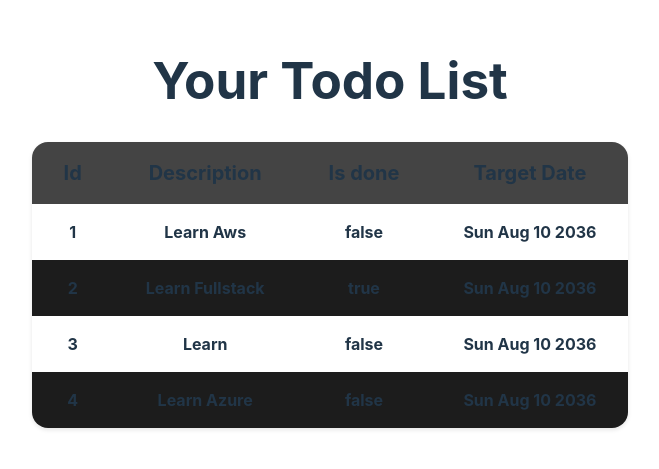
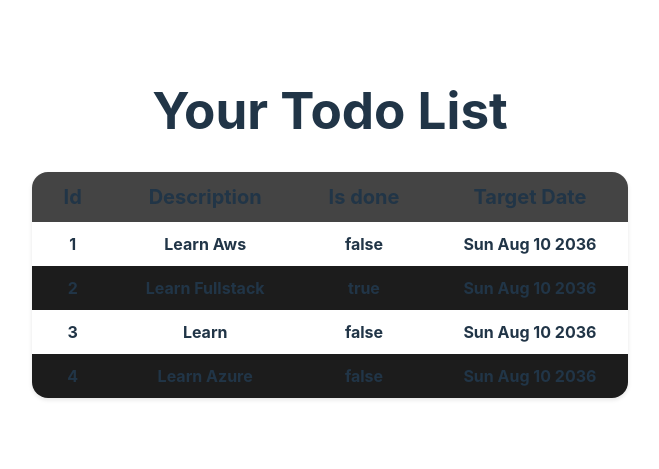
Before and after one commit to kfozla/React-Todo-App, a React (Vite) app: page /todos in a window 1280 px wide. Shown: the part 177-646 px from the top of the page, without its empty margins (310-969 px from the left). Built offline with nearby package versions, Linux system fonts and the light colour scheme.

Commit message:
css for todo list

```diff
--- a/src/components/todo/TodoApp.css
+++ b/src/components/todo/TodoApp.css
@@ -49,7 +49,7 @@
 
 .table th,
 .table td {
-  padding: 1rem;
+  padding: 10px;
   padding-left: 2rem;
   padding-right: 2rem;
   text-align: center;
```
